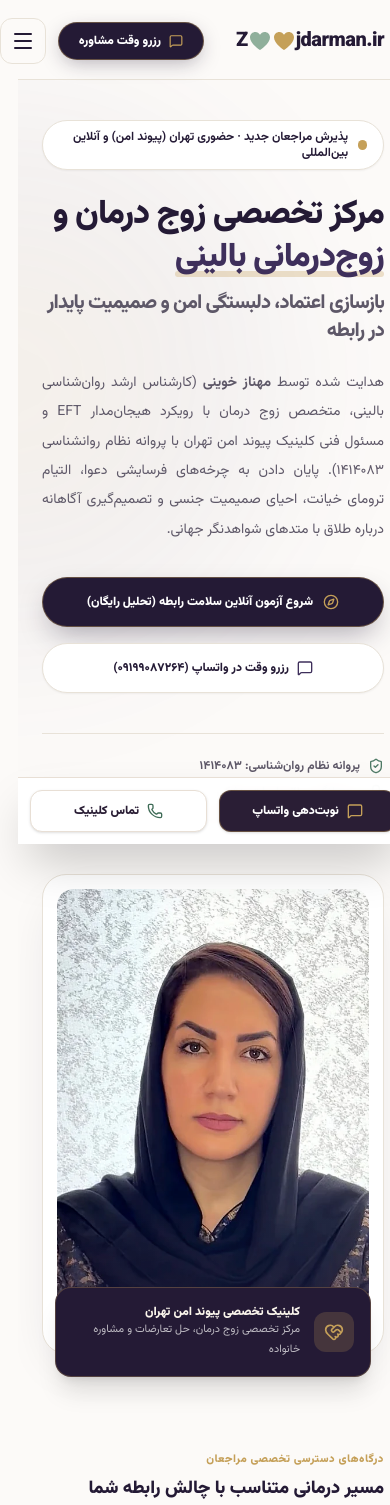
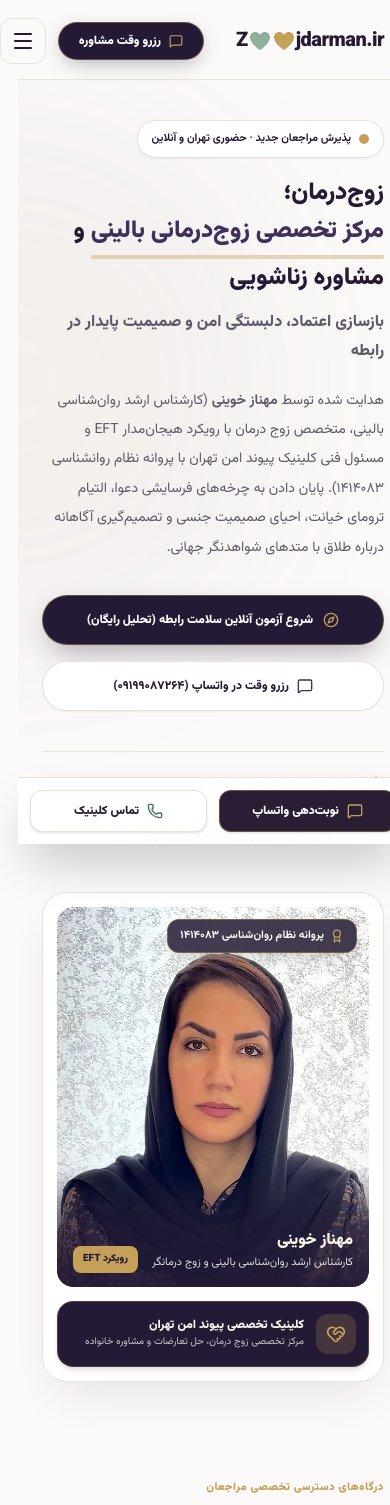
Before and after one commit to hparsian/Zoojdarman, a React (Vite) app: page / in a window 390 px wide. Shown: the top 1505 px of the page. Built offline with nearby package versions, Linux system fonts and the light colour scheme.

Commit message:
style(Hero): update responsive layout and text
Refine hero section styles, including improved badge responsiveness, text size adjustments, and simplified headline copy.

```diff
--- a/src/components/Hero.tsx
+++ b/src/components/Hero.tsx
@@ -75,25 +75,27 @@ export const Hero: React.FC<HeroProps> = ({
           {/* Content Column */}
           <div className="lg:col-span-7 flex flex-col items-start">
             {/* Accreditation Badge */}
-            <div className="inline-flex items-center gap-2.5 bg-white px-4 py-2 rounded-full border border-[#E8E2D8] text-xs font-bold text-[#241A35] mb-6 shadow-xs">
-              <span className="w-2.5 h-2.5 rounded-full bg-[#C5A059] luxury-pulse-gold" />
-              <span>پذیرش مراجعان جدید · حضوری تهران (پیوند امن) و آنلاین بین‌المللی</span>
+            <div className="inline-flex items-center gap-2 bg-white px-3.5 sm:px-4 py-2 rounded-full border border-[#E8E2D8] text-[11px] sm:text-xs font-bold text-[#241A35] mb-4 sm:mb-6 shadow-xs max-w-full">
+              <span className="w-2.5 h-2.5 rounded-full bg-[#C5A059] luxury-pulse-gold shrink-0" />
+              <span>پذیرش مراجعان جدید · حضوری تهران و آنلاین</span>
             </div>
 
             {/* Main Headline */}
-            <h1 className="text-[2.1rem] sm:text-[2.75rem] lg:text-[3.35rem] font-black leading-[1.3] text-[#241A35] mb-6 tracking-tight">
-              مرکز تخصصی زوج درمان و{' '}
-              <span className="text-[#3E2F5B] relative inline-block">
-                زوج‌درمانی بالینی
-                <span className="absolute bottom-1 right-0 left-0 h-[6px] bg-[#C5A059]/30 rounded-full -z-10" />
-              </span>
-              <span className="block text-xl sm:text-2xl lg:text-3xl font-extrabold text-[#5E5868] mt-2">
-                بازسازی اعتماد، دلبستگی امن و صمیمیت پایدار در رابطه
-              </span>
+            <h1 className="text-2xl sm:text-4xl lg:text-[2.75rem] font-black leading-[1.6] sm:leading-[1.4] text-[#241A35] mb-3 sm:mb-4">
+              زوج‌درمان؛{' '}
+              <span className="text-[#3E2F5B] inline-block border-b-4 border-[#C5A059]/40 pb-1">
+                مرکز تخصصی زوج‌درمانی بالینی
+              </span>{' '}
+              و مشاوره زناشویی
             </h1>
 
+            {/* Sub-headline */}
+            <h2 className="text-base sm:text-xl lg:text-2xl font-extrabold text-[#5E5868] leading-[1.8] sm:leading-[1.6] mb-5 sm:mb-6">
+              بازسازی اعتماد، دلبستگی امن و صمیمیت پایدار در رابطه
+            </h2>
+
             {/* Lead Paragraph */}
-            <p className="text-sm sm:text-base leading-[2.1] text-[#5E5868] mb-8 max-w-2xl text-justify">
+            <p className="text-sm sm:text-base leading-[2.1] sm:leading-[2.2] text-[#5E5868] mb-8 max-w-2xl text-right sm:text-justify">
               هدایت شده توسط <strong>مهناز خوینی</strong> (کارشناس ارشد روان‌شناسی بالینی، متخصص زوج درمان با رویکرد هیجان‌مدار EFT و مسئول فنی کلینیک پیوند امن تهران با پروانه نظام روانشناسی ۱۴۱۴۰۸۳). پایان دادن به چرخه‌های فرسایشی دعوا، التیام ترومای خیانت، احیای صمیمیت جنسی و تصمیم‌گیری آگاهانه درباره طلاق با متدهای شواهدنگر جهانی.
             </p>
 
@@ -138,6 +140,7 @@ export const Hero: React.FC<HeroProps> = ({
           {/* Visual Showcase Column */}
           <div className="lg:col-span-5 relative max-w-md mx-auto w-full">
             <div className="relative bg-white p-3.5 sm:p-4 rounded-3xl shadow-[0_20px_50px_-15px_rgba(36,26,53,0.12)] border border-[#E8E2D8]">
+              {/* Photo Frame */}
               <div className="relative overflow-hidden rounded-2xl">
                 <img
                   src="/images/mahnaz-khoini-thumb.webp"
@@ -150,32 +153,45 @@ export const Hero: React.FC<HeroProps> = ({
                   loading="eager"
                   fetchPriority="high"
                   decoding="async"
-                  className="w-full h-[450px] sm:h-[490px] object-cover object-top rounded-2xl hover:scale-[1.02] transition-transform duration-500"
+                  className="w-full h-[380px] sm:h-[460px] object-cover object-top rounded-2xl hover:scale-[1.02] transition-transform duration-500"
                 />
 
-                {/* Subtle Luxury Gradient Overlay at Bottom */}
-                <div className="absolute inset-x-0 bottom-0 h-32 bg-gradient-to-t from-[#241A35]/80 via-[#241A35]/30 to-transparent pointer-events-none rounded-b-2xl" />
+                {/* Top Badge: License / Credential */}
+                <div className="absolute top-3 right-3 sm:top-3.5 sm:right-3.5 inline-flex items-center gap-1.5 px-3 py-1.5 bg-[#241A35]/85 backdrop-blur-md text-white font-bold rounded-xl text-[11px] sm:text-xs border border-[#C5A059]/40 shadow-lg">
+                  <Award className="w-3.5 h-3.5 text-[#C5A059] shrink-0" />
+                  <span>پروانه نظام روان‌شناسی ۱۴۱۴۰۸۳</span>
+                </div>
 
-                {/* Embedded Prestige Tag */}
-                <div className="absolute bottom-4 right-4 left-4 flex items-center justify-between text-white text-xs">
-                  <div>
-                    <span className="block font-black text-sm text-[#FAF5EB]">مهناز خوینی</span>
-                    <span className="text-[11px] text-white/80">زوج درمانگر بالینی و مسئول فنی کلینیک</span>
+                {/* Subtle Luxury Gradient Overlay at Bottom for Clinician Identity */}
+                <div className="absolute inset-x-0 bottom-0 pt-16 pb-3.5 px-4 bg-gradient-to-t from-[#241A35]/95 via-[#241A35]/65 to-transparent pointer-events-none rounded-b-2xl">
+                  <div className="flex items-end justify-between text-white gap-2">
+                    <div>
+                      <span className="block font-black text-base sm:text-lg text-[#FAF5EB] leading-tight mb-0.5">
+                        مهناز خوینی
+                      </span>
+                      <span className="text-[11px] sm:text-xs text-white/85 block">
+                        کارشناس ارشد روان‌شناسی بالینی و زوج درمانگر
+                      </span>
+                    </div>
+                    <span className="px-2.5 py-1 bg-[#C5A059] text-[#241A35] font-black rounded-lg text-[10px] sm:text-[11px] shrink-0 shadow-xs">
+                      رویکرد EFT
+                    </span>
                   </div>
-                  <span className="px-2.5 py-1 bg-[#C5A059] text-[#241A35] font-black rounded-lg text-[10px]">
-                    پروانه ۱۴۱۴۰۸۳
-                  </span>
                 </div>
               </div>
 
-              {/* Floating Credibility Pill */}
-              <div className="absolute -bottom-6 right-3 left-3 sm:right-6 sm:left-6 bg-[#241A35] text-white rounded-2xl p-4 shadow-xl border border-[#C5A059]/30 flex items-center gap-3.5">
+              {/* Clinic Accreditation Bar (Positioned cleanly below image in flow - no overlap) */}
+              <div className="mt-3.5 bg-[#241A35] text-white rounded-2xl p-3 sm:p-3.5 shadow-md border border-[#C5A059]/30 flex items-center gap-3">
                 <div className="w-10 h-10 rounded-xl bg-[#C5A059]/20 text-[#C5A059] flex items-center justify-center shrink-0">
-                  <HeartHandshake className="w-5 h-5" />
+                  <HeartHandshake className="w-5 h-5 text-[#C5A059]" />
                 </div>
-                <div>
-                  <h4 className="text-xs sm:text-sm font-black text-[#FAF5EB]">کلینیک تخصصی پیوند امن تهران</h4>
-                  <p className="text-[11px] text-white/70">مرکز تخصصی زوج درمان، حل تعارضات و مشاوره خانواده</p>
+                <div className="min-w-0">
+                  <h4 className="text-xs sm:text-sm font-black text-[#FAF5EB] truncate">
+                    کلینیک تخصصی پیوند امن تهران
+                  </h4>
+                  <p className="text-[10px] sm:text-[11px] text-white/75 truncate">
+                    مرکز تخصصی زوج درمان، حل تعارضات و مشاوره خانواده
+                  </p>
                 </div>
               </div>
             </div>
```
